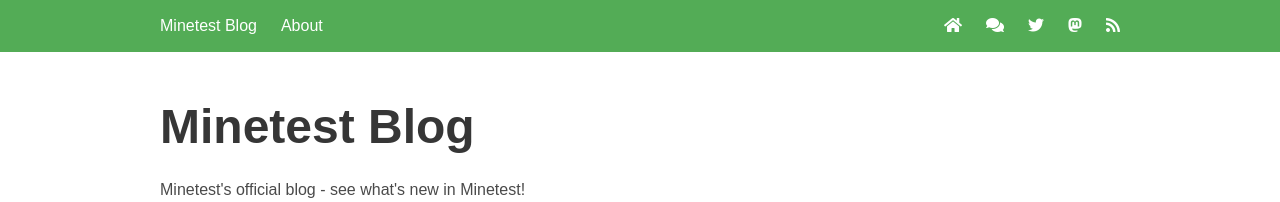
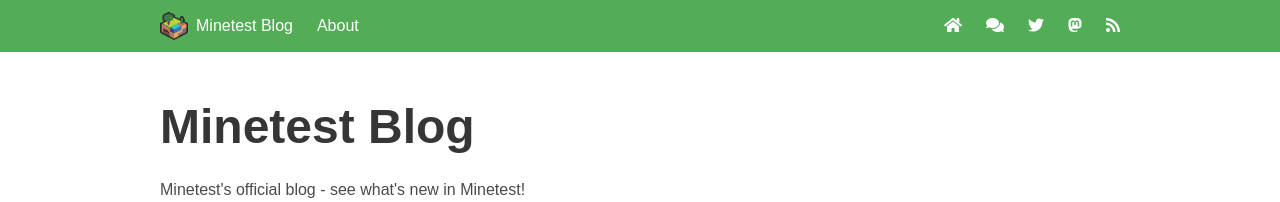
Before and after one commit to minetest/blog, a Jekyll site: the page built from index.html, in a window 1280 px wide. Shown: the top 202 px of the page. Built offline with Jekyll 4.4.1, drawn with Linux system fonts in a browser that asks for light colours.

Commit message:
Add logo to navbar

```diff
--- a/_includes/navbar.html
+++ b/_includes/navbar.html
@@ -3,7 +3,7 @@
 	<div class="container">
 		<div class="navbar-brand">
 			<a class="navbar-item" href="/">
-				{{ site.name }}
+				<img src="/static/minetesticon.png" class="mr-2"/>{{ site.name }}
 			</a>
 			<a role="button" class="navbar-burger" aria-label="menu"
 				aria-expanded="false" data-target="nav-menu">
```
